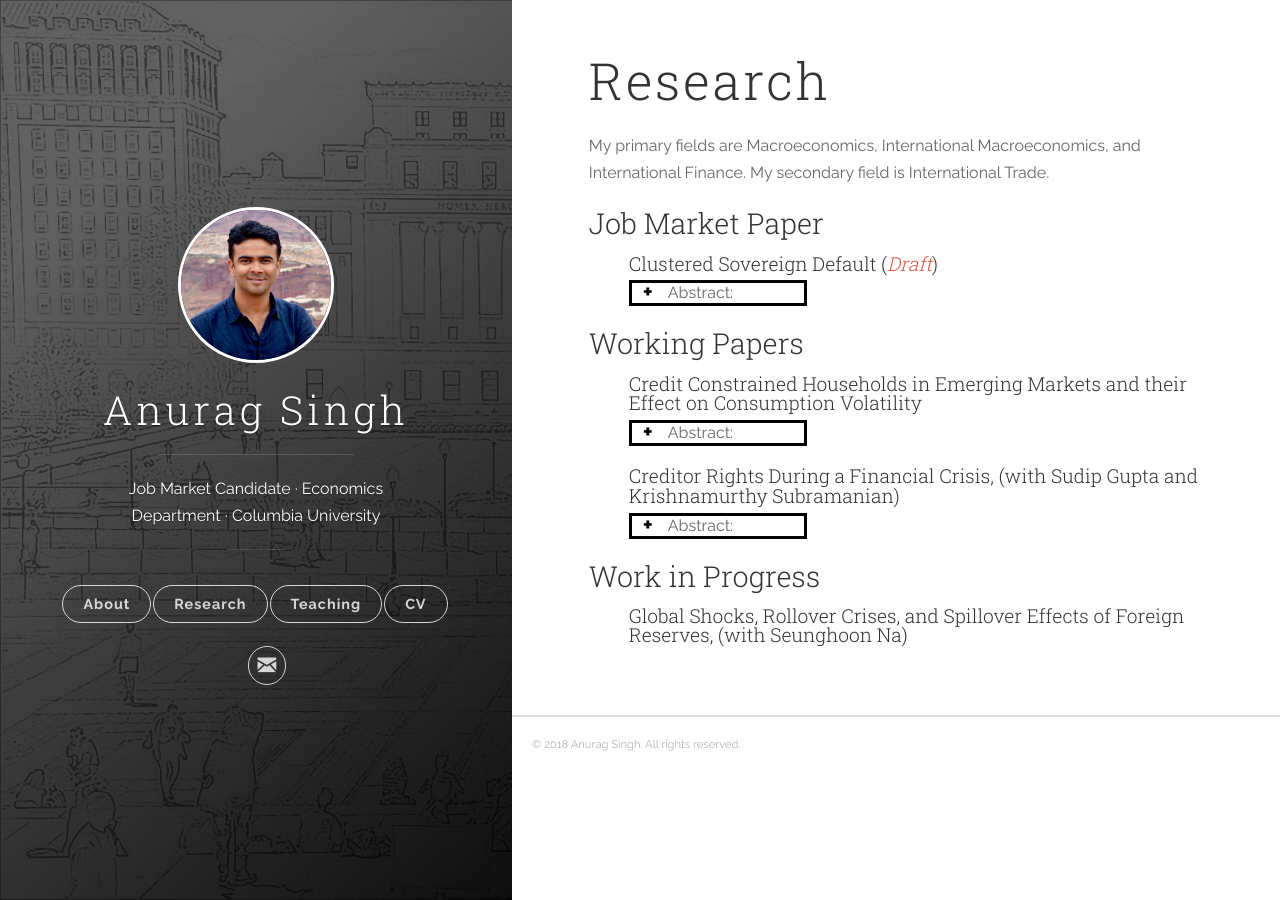
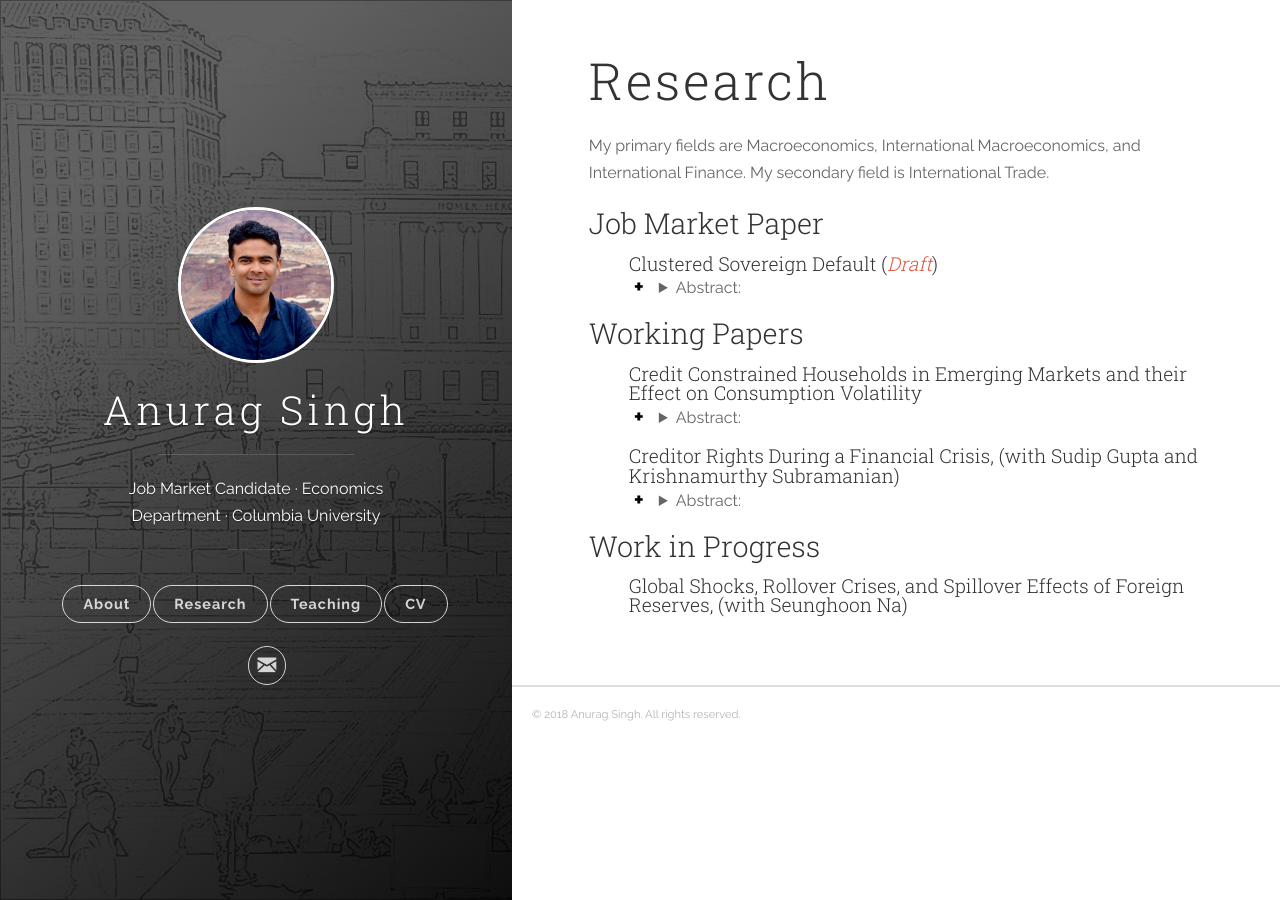
Before and after one commit to vinayakiyer/vinayakiyer.github.io, a Jekyll site: the page built from _posts/2018-06-13-research.markdown, in a window 1280 px wide. Built offline with Jekyll 4.4.1, drawn with Linux system fonts in a browser that asks for light colours.

Commit message:
Update main.scss

```diff
--- a/css/main.scss
+++ b/css/main.scss
@@ -58,13 +58,10 @@ pre.highlight code,
   border-radius:100%;
 }
 
-details > summary {
-  padding: 2px 6px;
-  width: 10em;
-  border: 3px solid #000;
-  list-style: none;
+summary:hover {
+    cursor: pointer;
+    color: #fff200;
 }
-
 details summary::-webkit-details-marker {
   background: red;
   color: #fff;
```
